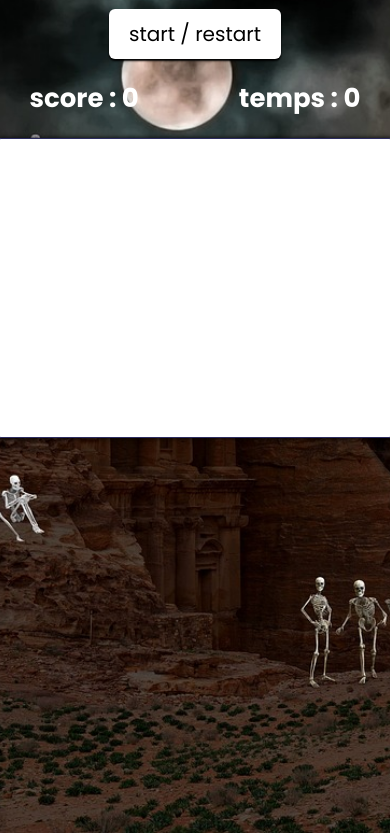
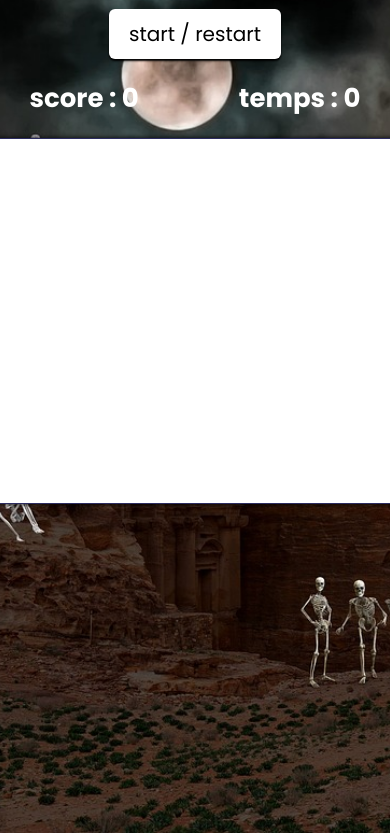
Before and after one commit to sousouben/pendu, a plain HTML site: page index.html in a window 390 px wide. Shown: the part 85-918 px from the top of the page. Drawn offline with Linux system fonts and the light colour scheme.

Commit message:
modif taille

```diff
--- a/styles.css
+++ b/styles.css
@@ -85,7 +85,7 @@ button {
 
 @media (max-width: 550px) {
   .container {
-    height: 300px;
-    width: 400px;
+    height: 366px;
+    width: 433px;
   }
 }
```
